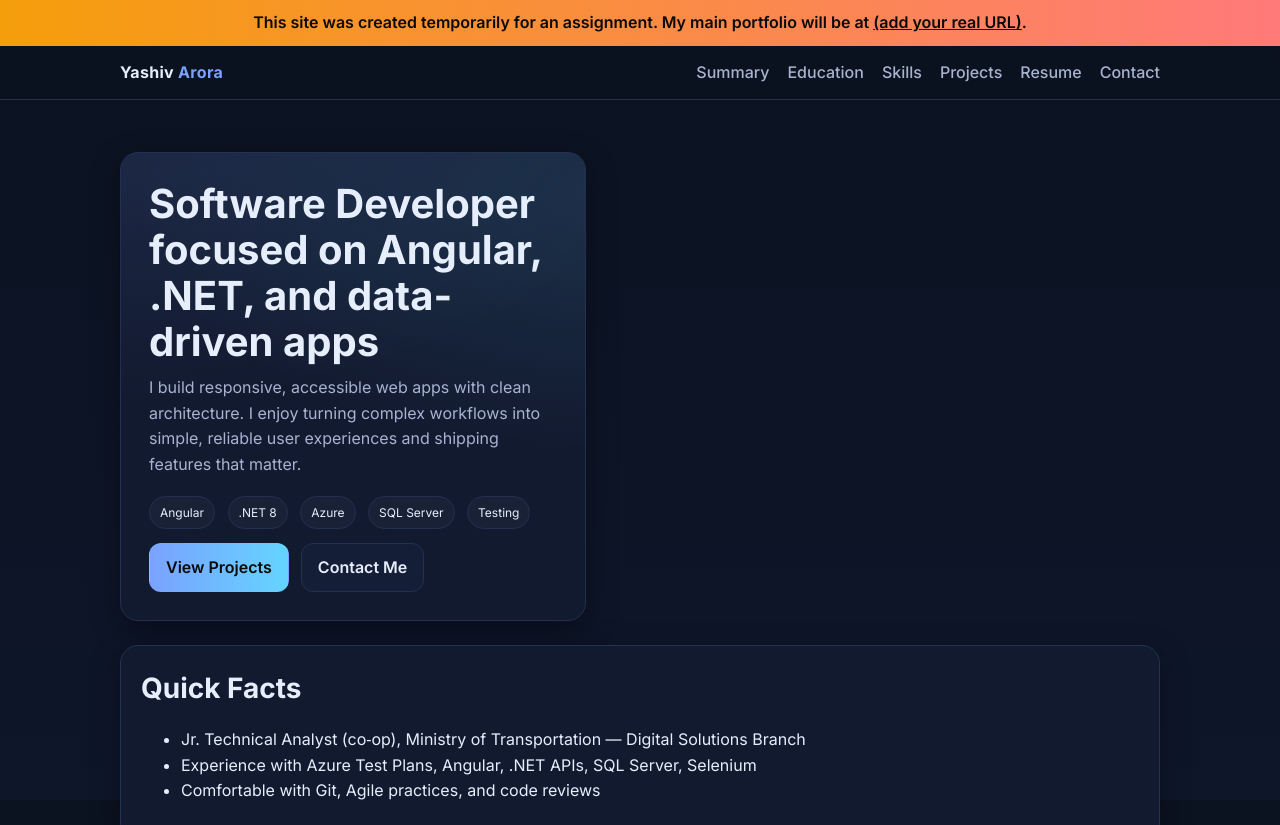
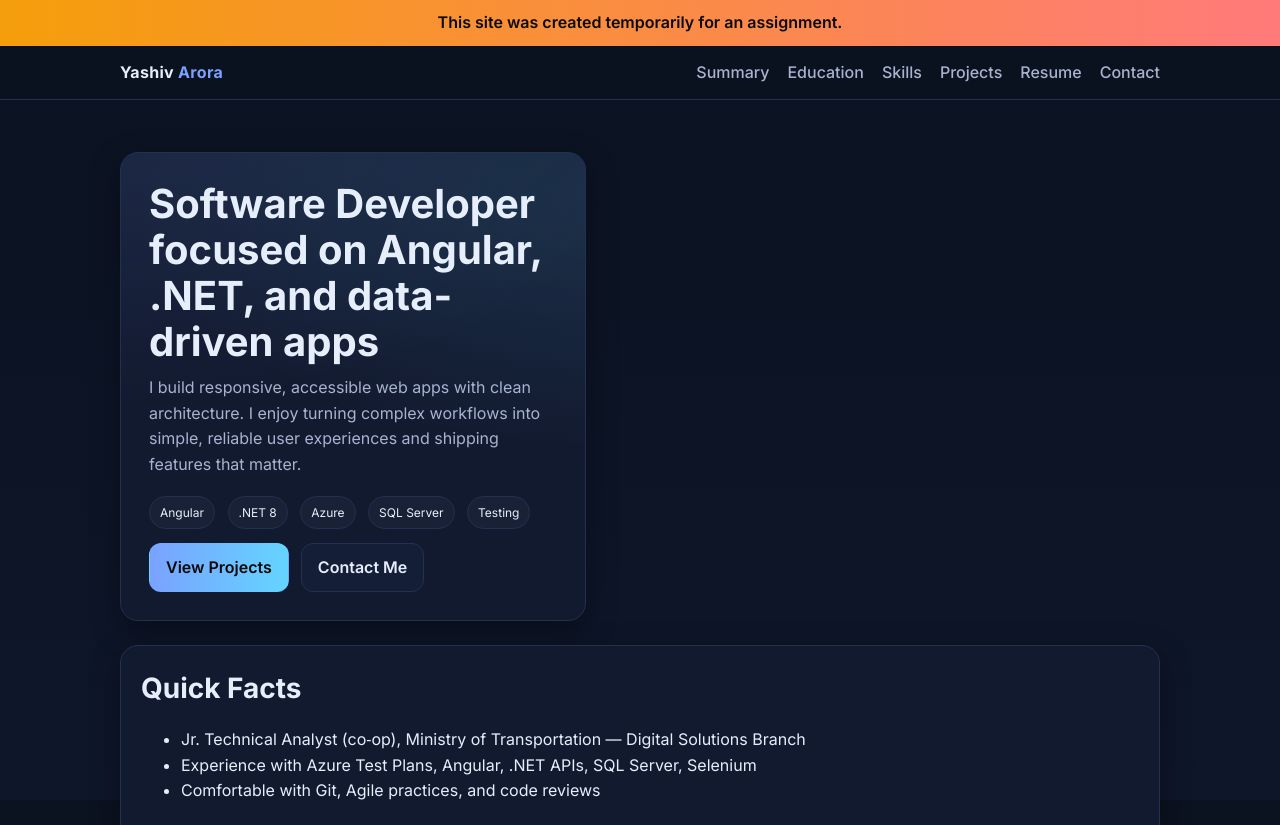
Before and after one commit to yashivarora/Yashivarora.github.io, a plain HTML site: page index.html in a window 1280 px wide. Shown: the top 825 px of the page. Drawn offline with Linux system fonts and the light colour scheme.

Commit message:
Update assignment banner text
Removed placeholder URL from assignment banner.

```diff
--- a/index.html
+++ b/index.html
@@ -132,8 +132,7 @@
 <body>
   <!-- Temporary assignment banner -->
   <div class="banner" role="note" aria-label="assignment notice">
-    This site was created temporarily for an assignment. My main portfolio will be at
-    <a href="#" aria-label="external portfolio link">(add your real URL)</a>.
+    This site was created temporarily for an assignment.
   </div>
 
   <header>
```
